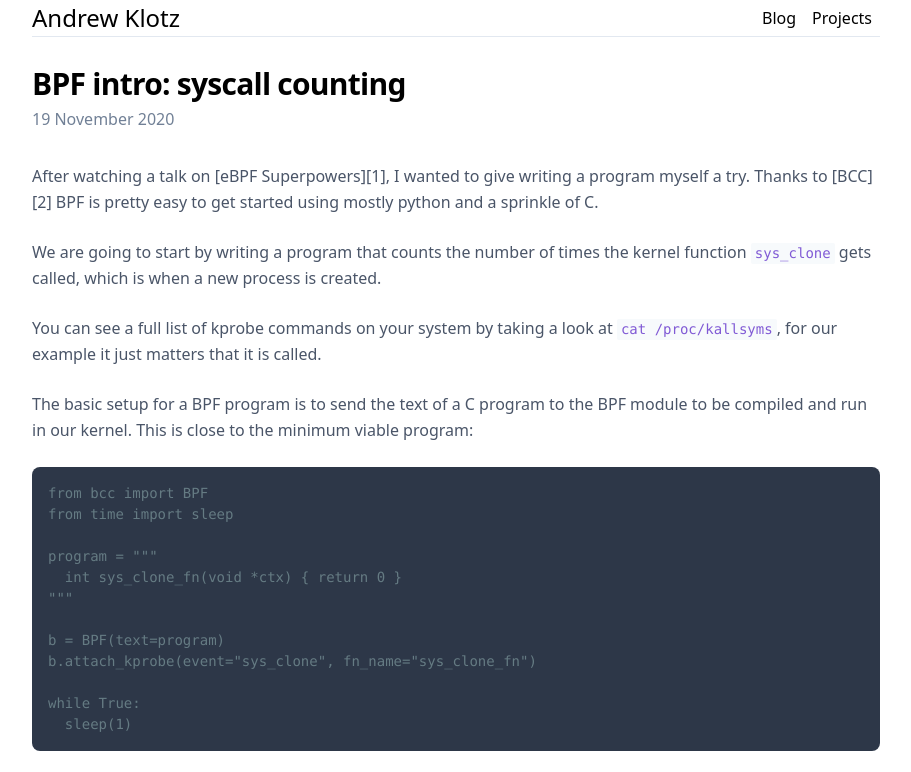
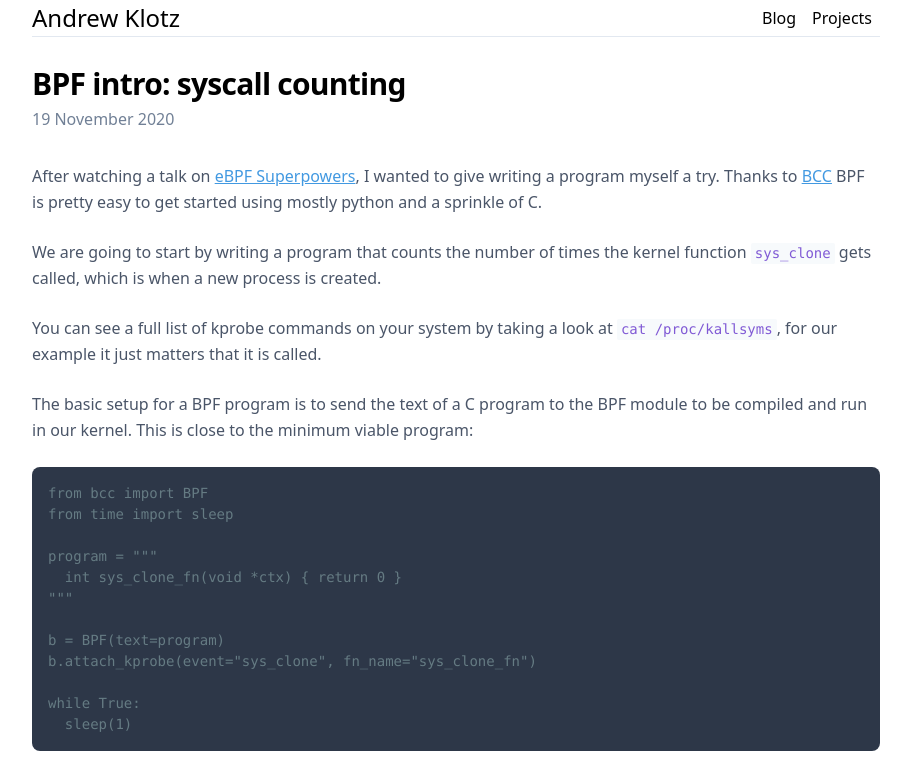
Before and after one commit to KlotzAndrew/klotzandrew.github.io, a Gatsby site: page /blog/bpf-intro-syscall-counting in a window 1280 px wide. Shown: the top 772 px of the page, without its empty margins (184-1095 px from the left). Built offline with nearby package versions, Linux system fonts and the light colour scheme; Gatsby itself is replaced by a stand-in of ours; some packages are replaced by stand-ins of ours; code samples lack their colours.

Commit message:
link typo in BPF
Signed-off-by: Andrew Klotz <agc.klotz@gmail.com>

```diff
--- a/content/blog/2020/bpf-intro-syscall-counting.md
+++ b/content/blog/2020/bpf-intro-syscall-counting.md
@@ -7,7 +7,7 @@ featured: images/bcc_tracing_tools_2019.png
 description: ""
 ---
 
-After watching a talk on [eBPF Superpowers][1], I wanted to give writing a program myself a try. Thanks to [BCC][2] BPF is pretty easy to get started using mostly python and a sprinkle of C.
+After watching a talk on [eBPF Superpowers][bpf_superpowers], I wanted to give writing a program myself a try. Thanks to [BCC][bcc] BPF is pretty easy to get started using mostly python and a sprinkle of C.
 
 We are going to start by writing a program that counts the number of times the kernel function `sys_clone` gets called, which is when a new process is created.
 
```
